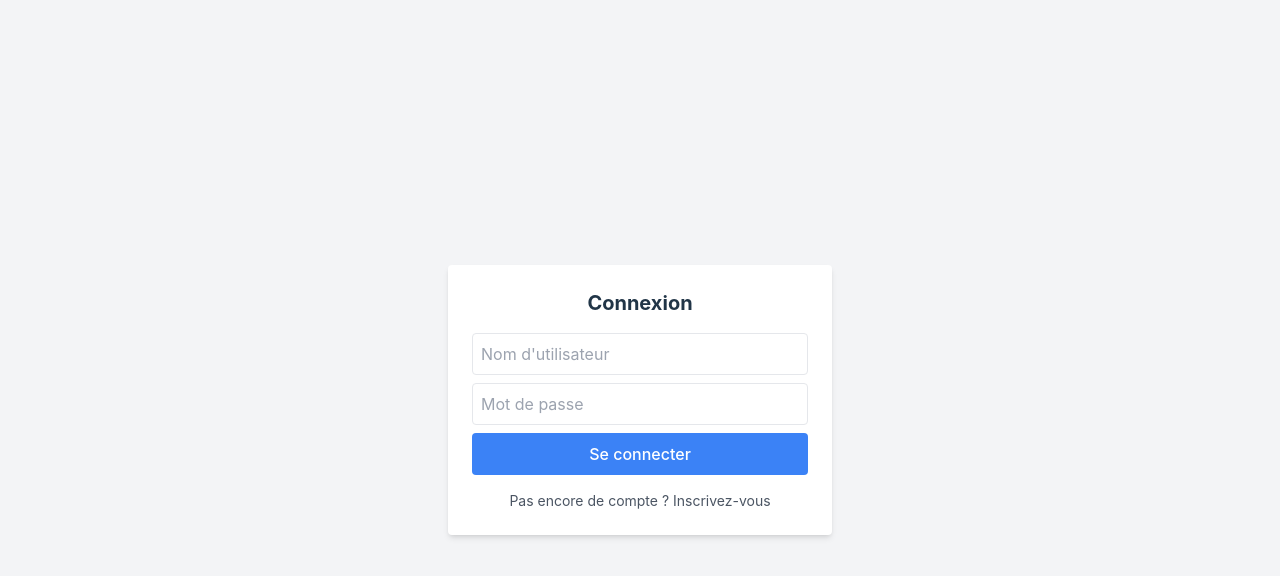
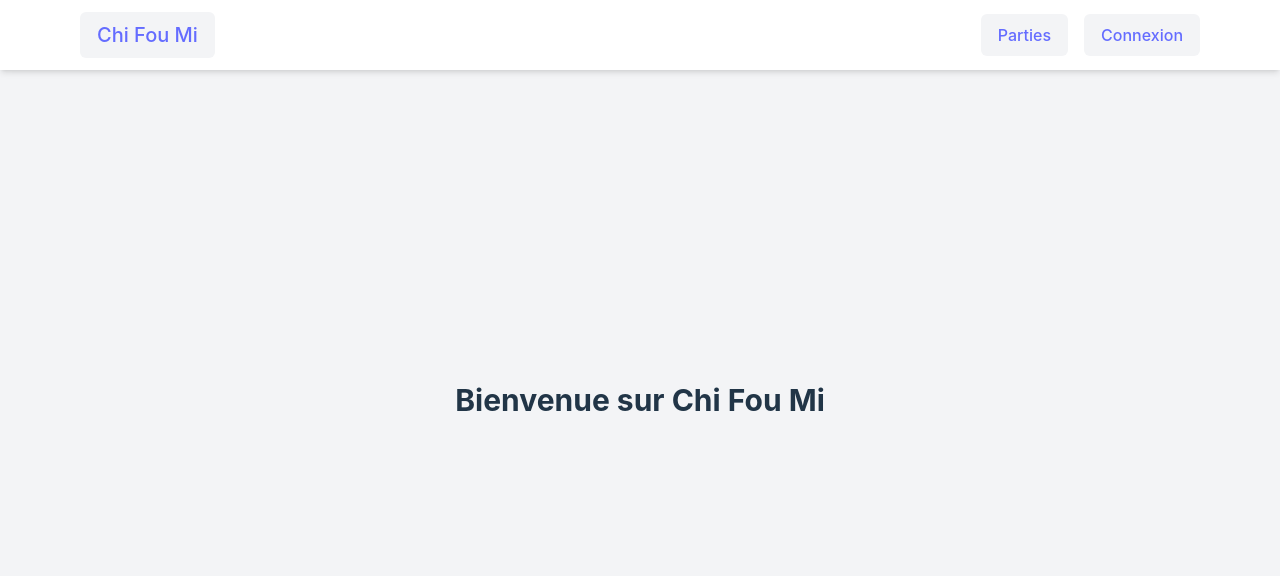
Before and after one commit to 37anton/REACTCHIFOUMI, a React (Vite) app: page / in a window 1280 px wide. Before the commit this address led to /auth. Shown: the top 576 px of the page. Built offline with nearby package versions, Linux system fonts and the light colour scheme; what notyf would draw is missing.

Commit message:
Ajout de DaisyUI, de la navbar et d'un composant Button pour la navbar

```diff
--- a/package.json
+++ b/package.json
@@ -10,6 +10,7 @@
     "preview": "vite preview"
   },
   "dependencies": {
+    "daisyui": "^4.12.23",
     "notyf": "^3.10.0",
     "react": "^18.3.1",
     "react-dom": "^18.3.1",
--- a/src/App.tsx
+++ b/src/App.tsx
@@ -1,22 +1,21 @@
-import { BrowserRouter as Router, Routes, Route, Navigate } from "react-router-dom";
-import { AuthProvider, useAuth } from "./context/AuthContext";
+import { BrowserRouter as Router, Routes, Route } from "react-router-dom";
+import { AuthProvider } from "./context/AuthContext";
+import Navbar from "./components/Navbar";
+import HomePage from "./pages/HomePage";
 import AuthPage from "./pages/AuthPage";
 import GamePage from "./pages/GamePage";
-import MatchPage from "./pages/MatchPage"; // La page qui affiche une partie
-
-const ProtectedRoute = ({ children }: { children: JSX.Element }) => {
-  const { token } = useAuth();
-  return token ? children : <Navigate to="/auth" />;
-};
+import MatchPage from "./pages/MatchPage";
 
 const App = () => {
   return (
     <AuthProvider>
       <Router>
+        <Navbar />
         <Routes>
+          <Route path="/" element={<HomePage />} />
           <Route path="/auth" element={<AuthPage />} />
-          <Route path="/" element={<ProtectedRoute>{<GamePage />}</ProtectedRoute>} />
-          <Route path="/matches/:id" element={<ProtectedRoute><MatchPage /></ProtectedRoute>} />
+          <Route path="/matches" element={<GamePage />} />
+          <Route path="/matches/:id" element={<MatchPage />} />
         </Routes>
       </Router>
     </AuthProvider>
--- /dev/null
+++ b/src/components/Button.tsx
@@ -0,0 +1,20 @@
+import { ReactNode } from "react";
+
+interface ButtonProps {
+  children: ReactNode;
+  onClick?: () => void;
+  className?: string;
+}
+
+const Button = ({ children, onClick, className = "" }: ButtonProps) => {
+  return (
+    <button
+      onClick={onClick}
+      className={`px-4 py-2 rounded-md bg-gray-100 hover:bg-gray-200 transition ${className}`}
+    >
+      {children}
+    </button>
+  );
+};
+
+export default Button;
--- /dev/null
+++ b/src/components/Navbar.tsx
@@ -0,0 +1,69 @@
+import { Link } from "react-router-dom";
+import { useAuth } from "../context/AuthContext";
+import { useState } from "react";
+import Button from "../components/Button";
+
+const Navbar = () => {
+  const { token, logout } = useAuth();
+  const [open, setOpen] = useState(false);
+
+  return (
+    <nav className="bg-white shadow-md fixed top-0 left-0 w-full z-50">
+      <div className="max-w-6xl mx-auto px-4">
+        <div className="flex justify-between items-center py-3">
+          {/* Logo */}
+          <Link to="/" className="text-xl font-bold">
+            <Button>Chi Fou Mi</Button>
+          </Link>
+
+          {/* Menu Desktop */}
+          <div className="hidden md:flex space-x-4">
+            <Link to="/matches">
+              <Button>Parties</Button>
+            </Link>
+            {token ? (
+              <Button onClick={logout}>Déconnexion</Button>
+            ) : (
+              <Link to="/auth">
+                <Button>Connexion</Button>
+              </Link>
+            )}
+          </div>
+
+          {/* Menu Burger pour mobile */}
+          <div className="md:hidden">
+            <Button onClick={() => setOpen(!open)}>☰</Button>
+          </div>
+        </div>
+
+        {/* Menu Mobile */}
+        {open && (
+          <div className="md:hidden bg-white shadow-md absolute left-0 right-0 top-16">
+            <ul className="flex flex-col items-center space-y-2 py-4">
+              <li>
+                <Link to="/matches" onClick={() => setOpen(false)}>
+                  <Button>Parties</Button>
+                </Link>
+              </li>
+              {token ? (
+                <li>
+                  <Button onClick={() => { logout(); setOpen(false); }}>
+                    Déconnexion
+                  </Button>
+                </li>
+              ) : (
+                <li>
+                  <Link to="/auth" onClick={() => setOpen(false)}>
+                    <Button>Connexion</Button>
+                  </Link>
+                </li>
+              )}
+            </ul>
+          </div>
+        )}
+      </div>
+    </nav>
+  );
+};
+
+export default Navbar;
--- a/src/index.css
+++ b/src/index.css
@@ -28,10 +28,11 @@ a:hover {
 
 body {
   margin: 0;
+  padding: 0;
   display: flex;
   place-items: center;
-  min-width: 320px;
-  min-height: 100vh;
+  width: 100%;
+  height: 100%;
 }
 
 h1 {
--- /dev/null
+++ b/src/pages/HomePage.tsx
@@ -0,0 +1,9 @@
+const HomePage = () => {
+  return (
+    <div className="flex justify-center items-center w-screen h-screen bg-gray-100">
+      <h1 className="text-3xl font-bold">Bienvenue sur Chi Fou Mi</h1>
+    </div>
+  );
+};
+
+export default HomePage;
```
Also changed, not shown: 1 other file (tests, documents, lock files or other folders).
